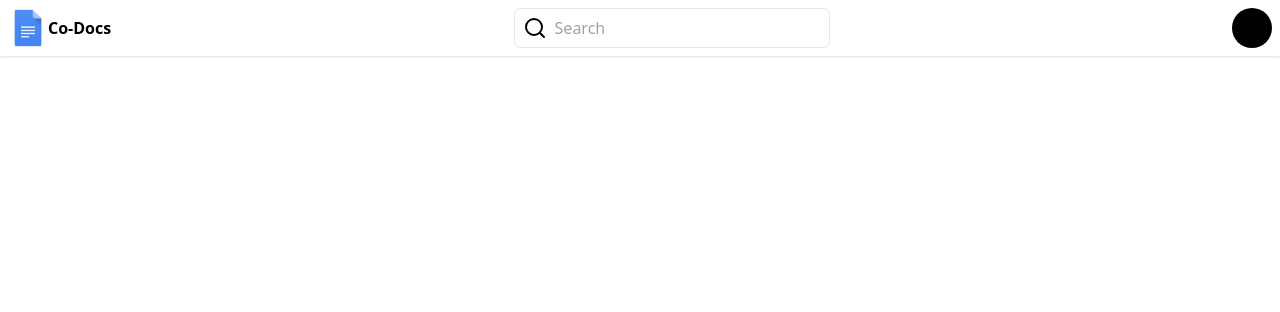
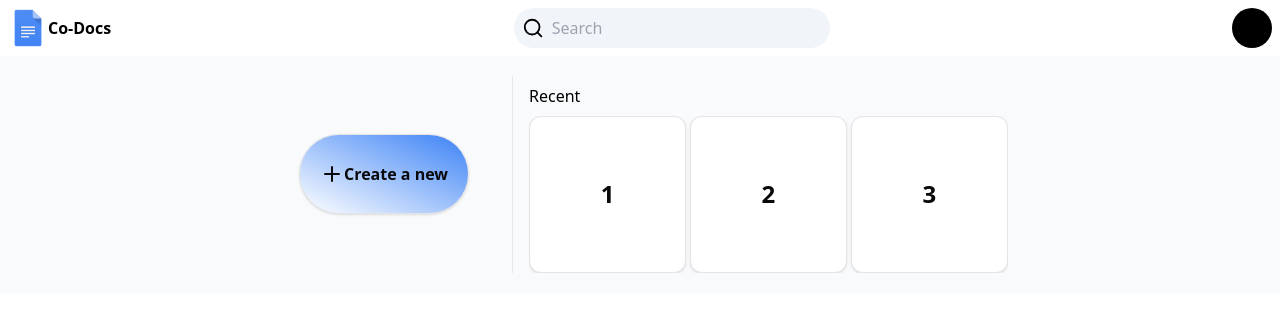
Before and after one commit to shubbhhh/CoDocs, a Next.js app: page / in a window 1280 px wide. Shown: the top 312 px of the page. Built offline with nearby package versions, Linux system fonts and the light colour scheme.

Commit message:
home page and components updates

```diff
--- a/app/page.tsx
+++ b/app/page.tsx
@@ -1,10 +1,11 @@
-import { RecentDocs } from "@/components/RecentDoc";
 import Header from "@/components/Header";
+import RecentSection from "@/components/RecentSection";
 
 export default function Home() {
   return (
-      <div>
-        <Header />
-      </div>
+    <div>
+      <Header />
+      <RecentSection />
+    </div>
   );
 }
--- a/components/Header.tsx
+++ b/components/Header.tsx
@@ -10,9 +10,9 @@ export default function Header() {
                 </div>
             </div>
 
-            <div className="flex border px-2 rounded-md w-1/4 items-center">
+            <div className="flex bg-slate-100 px-2 rounded-3xl w-1/4 items-center">
                 <Search />
-                <input type="text" placeholder="Search" name="" id="" className="px-2 outline-none" />
+                <input type="text" placeholder="Search" name="" id="" className="w-full px-2 bg-slate-100 outline-none" />
             </div>
 
             <div className="bg-black h-10 w-10 rounded-full">
--- a/components/RecentDoc.tsx
+++ b/components/RecentDoc.tsx
@@ -11,11 +11,11 @@ import {
 
 export function RecentDocs() {
   return (
-    <Carousel className="w-full max-w-sm">
+    <Carousel className="w-full">
       <CarouselContent className="-ml-1">
         {Array.from({ length: 5 }).map((_, index) => (
           <CarouselItem key={index} className="pl-1 md:basis-1/2 lg:basis-1/3">
-            <div className="p-1">
+            <div className="">
               <Card>
                 <CardContent className="flex aspect-square items-center justify-center p-6">
                   <span className="text-2xl font-semibold">{index + 1}</span>
@@ -25,8 +25,6 @@ export function RecentDocs() {
           </CarouselItem>
         ))}
       </CarouselContent>
-      <CarouselPrevious />
-      <CarouselNext />
     </Carousel>
   )
 }
--- /dev/null
+++ b/components/RecentSection.tsx
@@ -0,0 +1,26 @@
+import { Plus } from "lucide-react";
+import { RecentDocs } from "./RecentDoc";
+import { Card } from "./ui/card";
+
+export default function RecentSection() {
+    return (
+      <section className="bg-gray-50 py-5 px-10">
+        <div className="max-w-3xl mx-auto">
+          <div className="flex items-center justify-between">
+            <div className="flex w-1/3 justify-center items-center">
+              <Card className="flex items-center justify-center w-2/3 h-20 rounded-full font-semibold bg-gradient-to-bl from-blue-500 to-white hover:scale-95">
+                <Plus />
+                Create a new
+              </Card>
+            </div>
+            <div className="w-2/3 border-l px-4">
+              <div className="py-2 items-center font-light">
+                Recent
+              </div>
+              <RecentDocs />
+            </div>
+          </div>
+        </div>
+      </section>
+    )
+}
```
